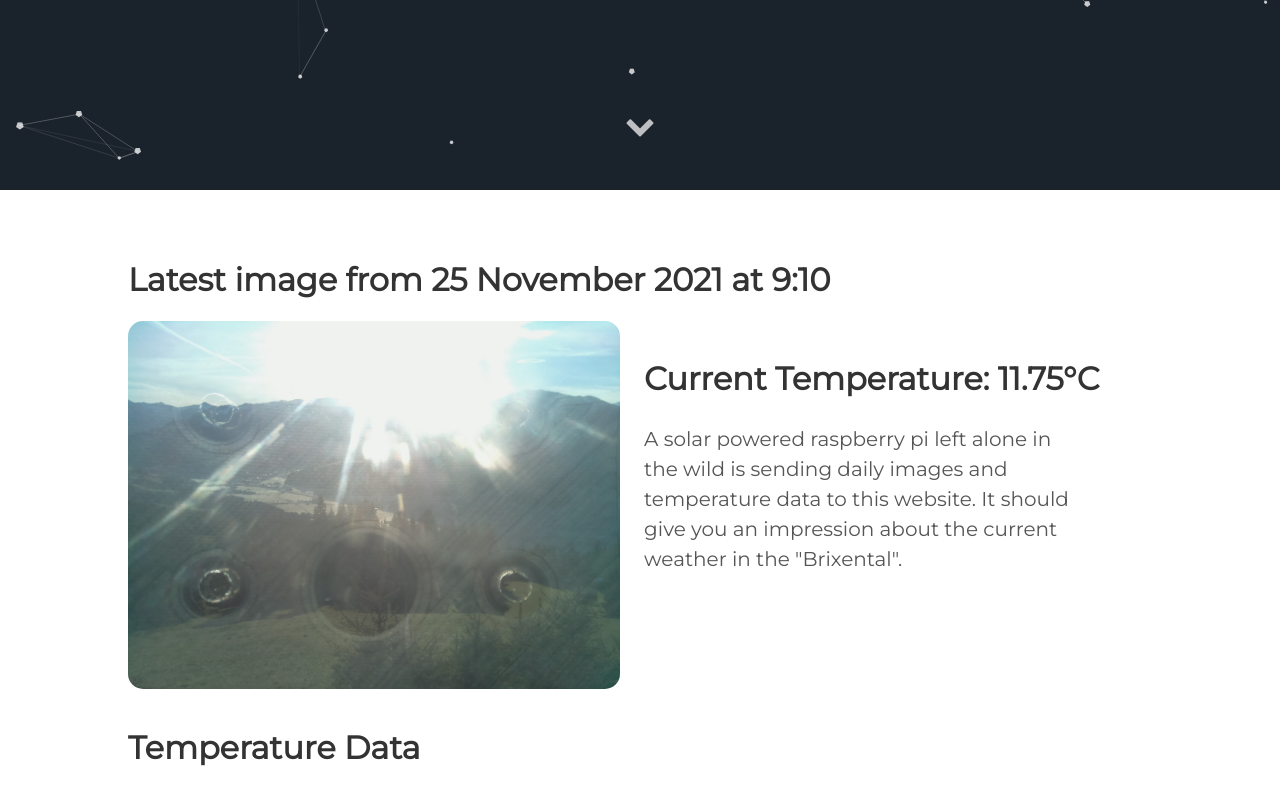
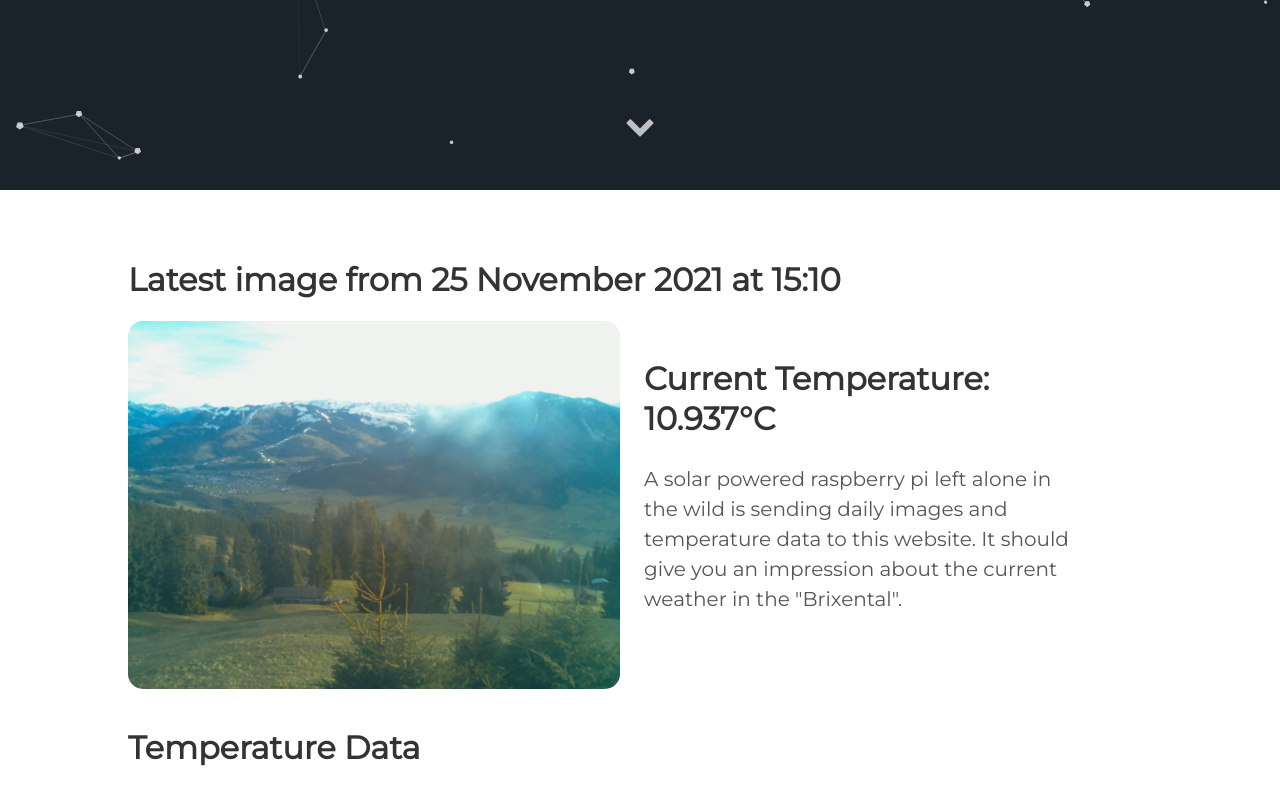
Before and after one commit to vektorious/vektorious.github.io, a Jekyll site: the page built from resources/huette.md, in a window 1280 px wide and 900 px high, scrolled down 710 px. Shown: the top 805 px of the window. Built offline with Jekyll 4.4.1, drawn with Linux system fonts in a browser that asks for light colours.

Commit message:
I'm a bot beep boop

```diff
--- a/resources/huette.md
+++ b/resources/huette.md
@@ -6,13 +6,13 @@
 description: 'Live image from the Austrian alps'
 twitter_text: ' '
 ---
-## Latest image from 25 November 2021 at  9:10
+## Latest image from 25 November 2021 at 15:10
 <div class="huette">
   <div class="huette-image">
     <img src="{{ "/assets/img/huette.jpg" | prepend: site.baseurl }}">
   </div>
   <div class="huette-text">
-        <h2>Current Temperature: 11.75°C</h2>
+        <h2>Current Temperature: 10.937°C</h2>
         <p>A solar powered raspberry pi left alone in the wild is sending daily images and temperature data to this website. It should give you an impression about the current weather in the "Brixental".</p>
 
   </div>
```
Also changed, not shown: rpi-script/2021-11-25_150908.txt (renamed from rpi-script/2021-11-25_090910.txt, +5 -5 lines), rpi-script/huette.md (+2 -2 lines), assets/img/huette.jpg, assets/img/temp_plot.png, rpi-script/temp_plot.png, 1 other file.
